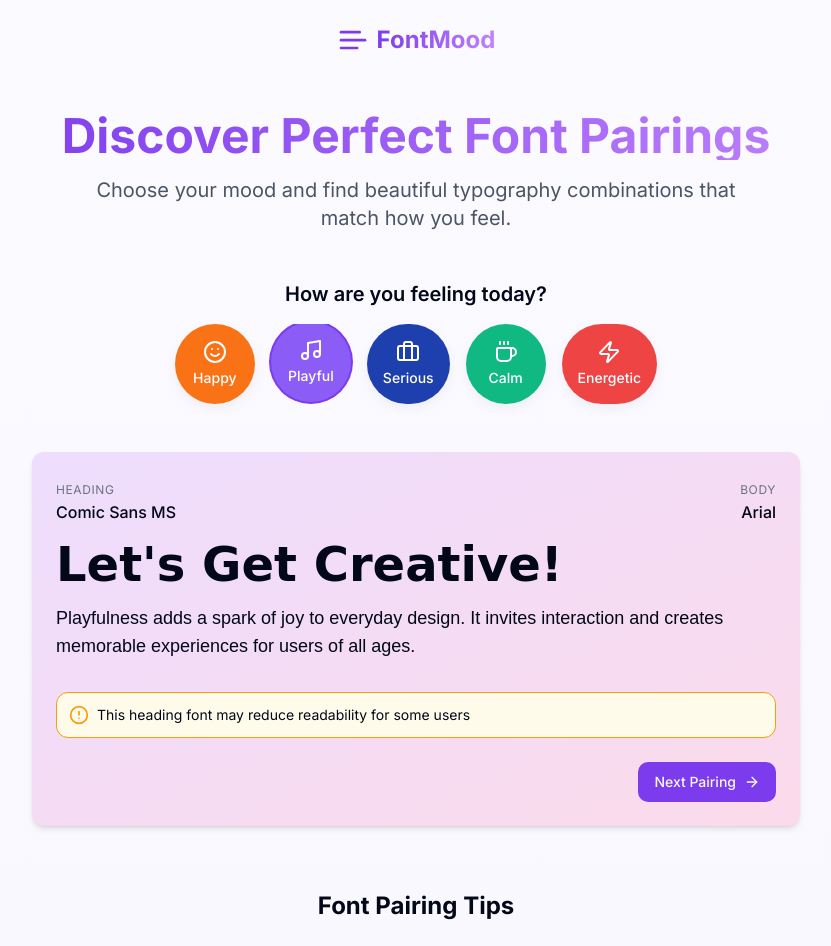
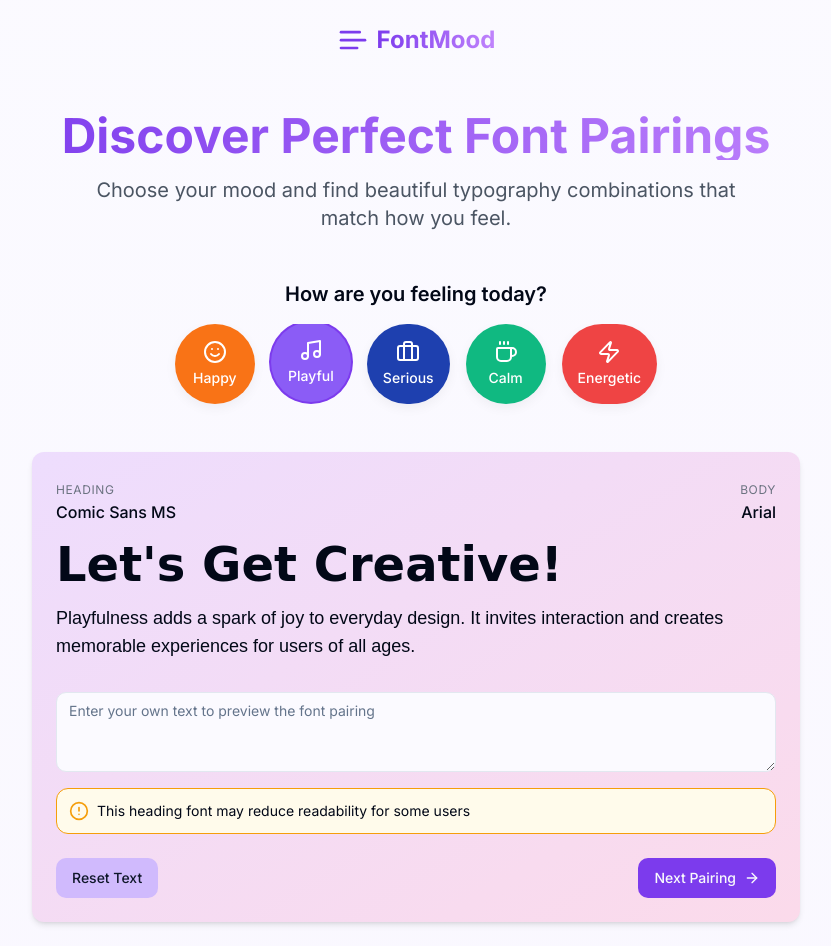
Before and after one commit to Saisreeja5/fontmood-magic, a React (Vite) app: page / in a window 1280 px wide. Shown: the top 946 px of the page, without its empty margins (224-1055 px from the left). Built offline with nearby package versions, Linux system fonts and the light colour scheme.

Commit message:
Add text input functionality
Implement text input for user to provide text.

```diff
--- a/src/components/FontPreview.tsx
+++ b/src/components/FontPreview.tsx
@@ -1,7 +1,8 @@
 
-import React from 'react';
+import React, { useState } from 'react';
 import { ArrowRight } from 'lucide-react';
 import { Button } from '@/components/ui/button';
+import { Textarea } from '@/components/ui/textarea';
 import { useFontMoodStore, FontPair } from '@/lib/fontMoodStore';
 import useFontLoader from '@/hooks/useFontLoader';
 import AccessibilityChecker from './AccessibilityChecker';
@@ -9,6 +10,7 @@ import AccessibilityChecker from './AccessibilityChecker';
 const FontPreview: React.FC = () => {
   const { currentMood, nextPair, getCurrentPair } = useFontMoodStore();
   const currentPair = getCurrentPair();
+  const [customText, setCustomText] = useState('');
 
   // Load the fonts
   useFontLoader(currentPair.headingFont, currentPair.bodyFont);
@@ -52,14 +54,23 @@ const FontPreview: React.FC = () => {
             className="text-4xl sm:text-5xl font-bold mb-4 font-transition"
             style={headingStyles}
           >
-            {currentPair.sampleHeading}
+            {customText || currentPair.sampleHeading}
           </h1>
           <p
             className="text-lg font-transition"
             style={bodyStyles}
           >
-            {currentPair.sampleText}
+            {customText || currentPair.sampleText}
           </p>
+        </div>
+
+        <div className="mb-4">
+          <Textarea
+            placeholder="Enter your own text to preview the font pairing"
+            value={customText}
+            onChange={(e) => setCustomText(e.target.value)}
+            className="w-full"
+          />
         </div>
 
         <AccessibilityChecker
@@ -68,7 +79,14 @@ const FontPreview: React.FC = () => {
           className="mb-6"
         />
 
-        <div className="flex justify-end">
+        <div className="flex justify-between items-center">
+          <Button
+            variant="secondary"
+            onClick={() => setCustomText('')}
+            className="flex items-center gap-2"
+          >
+            Reset Text
+          </Button>
           <Button
             onClick={nextPair}
             className="flex items-center gap-2"
```
